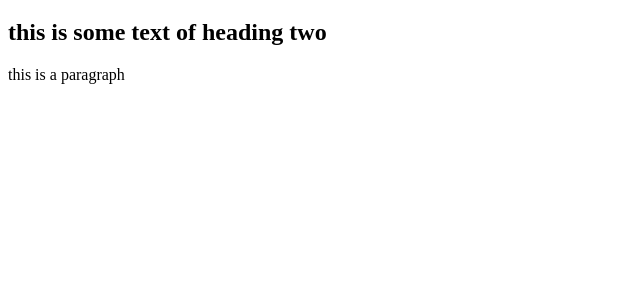
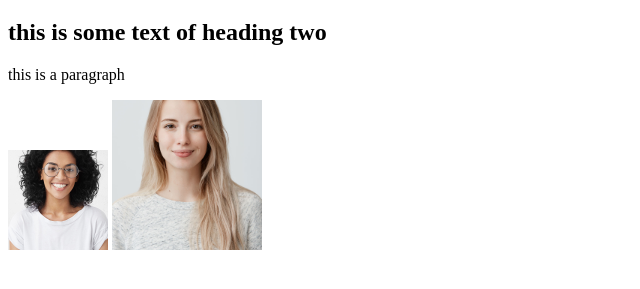
Before and after one commit to mdshakil-ctg/my-second-repo, a plain HTML site: page index.html in a window 1280 px wide. Shown: the part 61-350 px from the top of the page, without its empty margins (0-640 px from the left). Drawn offline with Linux system fonts and the light colour scheme.

Commit message:
added some pictures

```diff
--- a/index.html
+++ b/index.html
@@ -10,5 +10,7 @@
     <h1>this is some text of heading one</h1>
     <h2>this is some text of heading two</h2>
     <p>this is a paragraph</p>
+    <img src="image/asset 14.jpeg" alt="karina kapoor" width="100">
+    <img src="image/asset 16.jpeg" alt="delwar" width="150">
 </body>
 </html>
```
Also changed, not shown: image/asset 14.jpeg (added), image/asset 15.jpeg (added), image/asset 16.jpeg (added).
